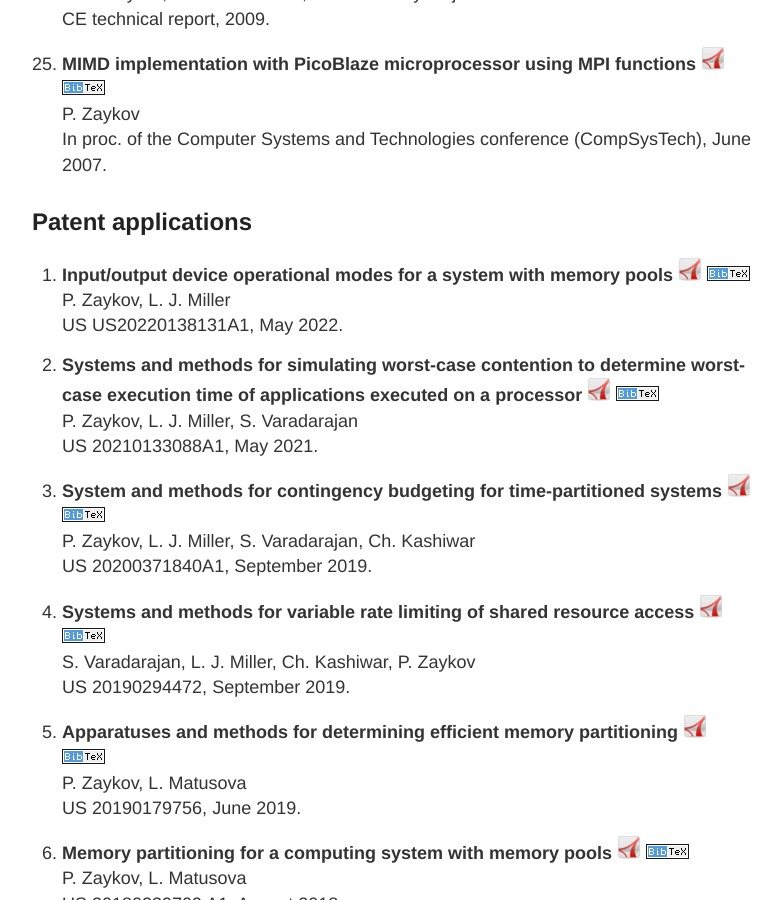
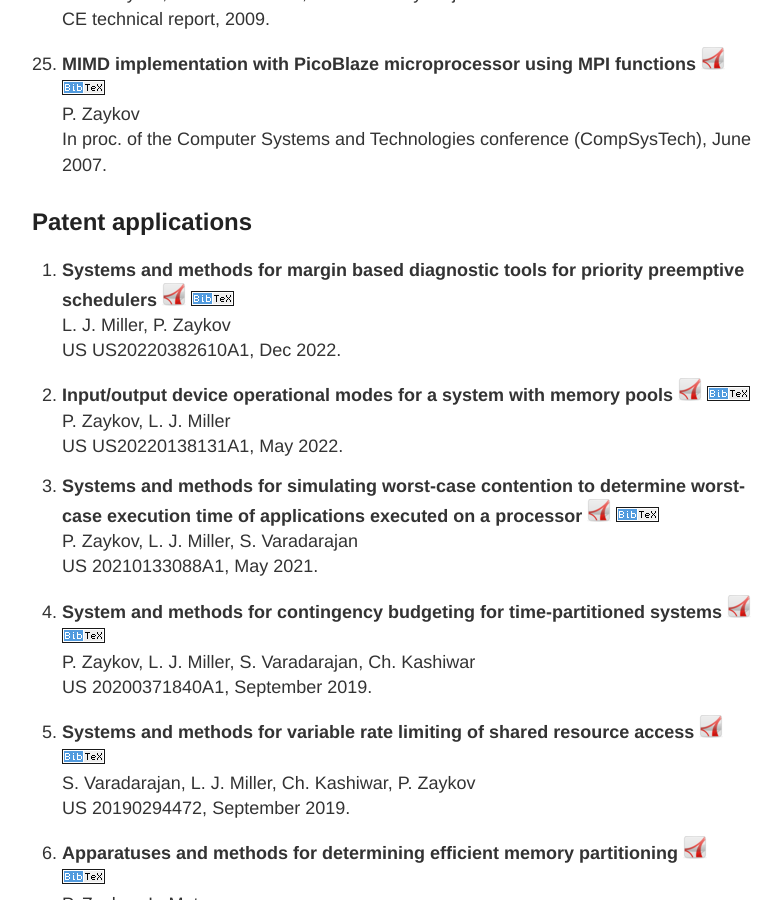
Before and after one commit to zaykov/web-page, a Jekyll site: the page built from publications.md, in a window 1280 px wide and 900 px high, scrolled down 3420 px. Shown: the whole window, without its empty margins (248-1029 px from the left). Built offline with Jekyll 4.4.1, drawn with Linux system fonts in a browser that asks for light colours; comment, search, counter and statistics services are not loaded.

```diff
--- a/publications.md
+++ b/publications.md
@@ -189,6 +189,14 @@ P. Zaykov <br>
 In proc. of the Computer Systems and Technologies conference (CompSysTech), June 2007.
 
 ## Patent applications
+
+1. **Systems and methods for margin based diagnostic tools for priority preemptive schedulers**
+<a href="https://www.freepatentsonline.com/20220382610.pdf" target="_blank"> <img src="{{ site.url }}/images/pdf.png"></a>
+<a href="{{ site.url }}/publications/bib/zaykov-2022-preempt.bib" target="_blank"><img src="{{ site.url }}/images/bibtex.png"></a>
+<br>
+L. J. Miller, P. Zaykov<br>
+US US20220382610A1, Dec 2022.
+
 1. **Input/output device operational modes for a system with memory pools**
 <a href="https://www.freepatentsonline.com/20220138131.pdf" target="_blank"> <img src="{{ site.url }}/images/pdf.png"></a>
 <a href="{{ site.url }}/publications/bib/zaykov-2022-io.bib" target="_blank"><img src="{{ site.url }}/images/bibtex.png"></a>
```
Also changed, not shown: index.md (+2 -2 lines), publications/bib/zaykov-2022-preempt.bib (added, +7 -0 lines).
